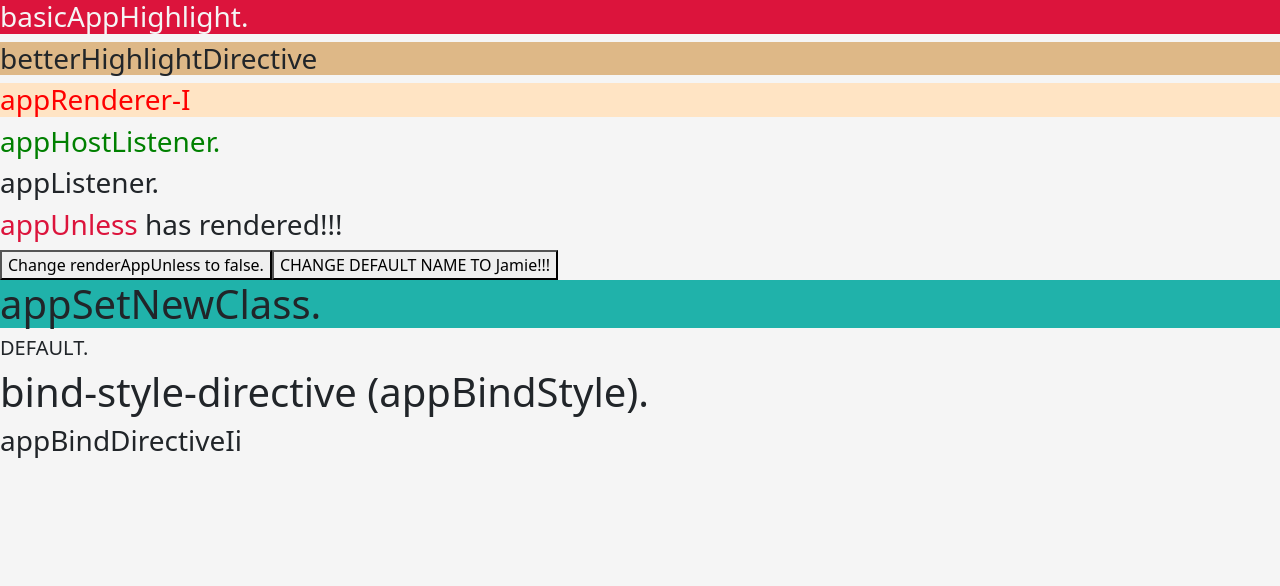
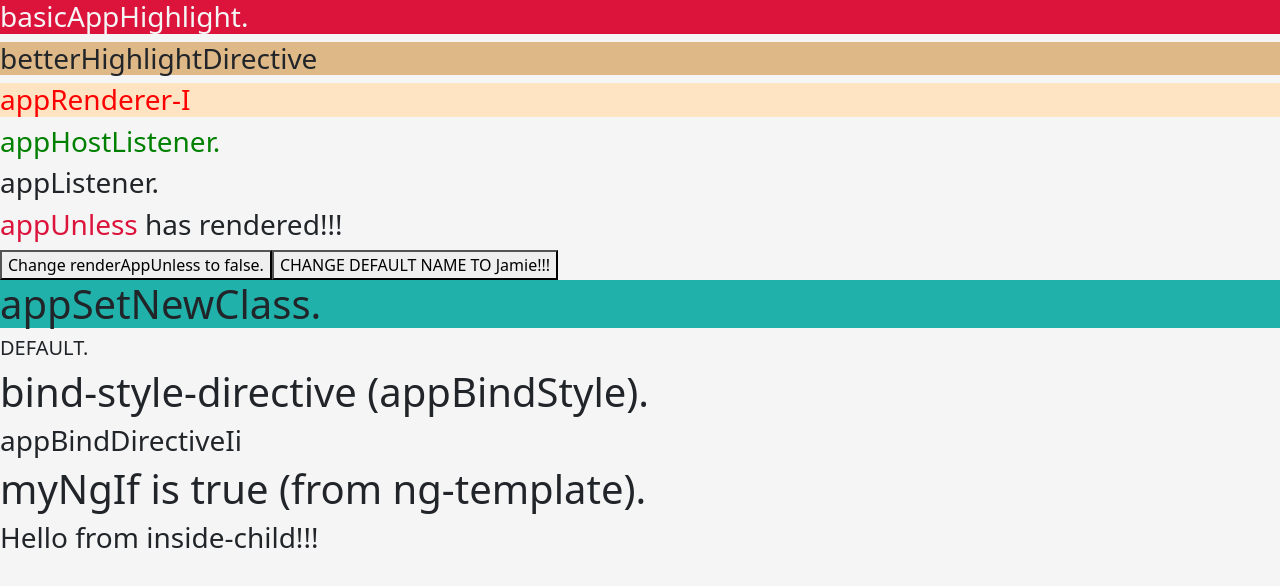
Before and after one commit to dho1115/fictional-business, an Angular app: page / in a window 1280 px wide. Shown: the top 586 px of the page. Built offline with nearby package versions, Linux system fonts and the light colour scheme.

Commit message:
inside-child-component.html/ts

```diff
--- a/src/app/StructuralDirectives/Setters-iv/set-iv.directive.ts
+++ b/src/app/StructuralDirectives/Setters-iv/set-iv.directive.ts
@@ -1,10 +1,17 @@
-import { Directive } from '@angular/core';
+import { Directive, ViewContainerRef, TemplateRef, OnInit } from '@angular/core';
 
 @Directive({
-  selector: '[appSetIv]'
+  selector: '[myNgIf]'
 })
 export class SetIvDirective {
 
-  constructor() { }
+  constructor(private viewContainer: ViewContainerRef, private template: TemplateRef<object>) { }
+
+  ngOnInit() {
+    const condition = true;
+
+    condition && this.viewContainer.createEmbeddedView(this.template);
+    !condition && this.viewContainer.clear();
+  }
 
 }
--- a/src/app/app.component.html
+++ b/src/app/app.component.html
@@ -52,3 +52,13 @@
   <h3 appBindDirectiveIi="setStyles">appBindDirectiveIi</h3>
  </div>
  <!------------------------------------------------>
+
+<!----- myngif practice ----->
+<ng-template myNgIf>
+  <h1>myNgIf is true (from ng-template).</h1>
+</ng-template>
+<!--------------------------->
+
+<!----- app-inside-child ----->
+<app-inside-child></app-inside-child>
+<!---------------------------->
--- a/src/app/app.component.ts
+++ b/src/app/app.component.ts
@@ -12,4 +12,5 @@ export class AppComponent {
   defaultName: string = '';
   addNewClass = false;
   setStyles = 'color: red, background-color: green, border: 1px solid black';
+  myngifis = true;
 }
--- a/src/app/view-child/inside-child/inside-child.component.html
+++ b/src/app/view-child/inside-child/inside-child.component.html
@@ -1,3 +1,3 @@
 <div #insideChild>
-  <h3>Hello from inside-child!!!</h3>
+  <h3 #insideH3>Hello from inside-child!!!</h3>
 </div>
--- a/src/app/view-child/inside-child/inside-child.component.ts
+++ b/src/app/view-child/inside-child/inside-child.component.ts
@@ -1,15 +1,20 @@
-import { Component, OnInit } from '@angular/core';
+import { Component, OnInit, ViewChild, ElementRef } from '@angular/core';
 
 @Component({
   selector: 'app-inside-child',
   templateUrl: './inside-child.component.html',
   styleUrls: ['./inside-child.component.css']
 })
+
 export class InsideChildComponent implements OnInit {
+  @ViewChild("insideChild", {static: true}) getInsideChild: ElementRef;
+  @ViewChild("insideH3", {static: true}) getH3: ElementRef;
 
   constructor() { }
 
   ngOnInit(): void {
+    console.log({ getInsideChild: this.getInsideChild.nativeElement.children[0].firstChild.data });
+    console.log({ getH3: this.getH3.nativeElement.firstChild.data })
   }
 
 }
--- a/src/app/view-child/view-child.component.ts
+++ b/src/app/view-child/view-child.component.ts
@@ -5,7 +5,7 @@ import { Component, OnInit, ViewChild, ElementRef } from '@angular/core';
   templateUrl: './view-child.component.html',
   styleUrls: ['./view-child.component.css']
 })
-export class ViewChildComponent {
+export class ViewChildComponent implements OnInit {
   @ViewChild("employeeName", {static: true}) empNameRef: ElementRef; //strict: false.
 
   constructor() { }
@@ -14,6 +14,10 @@ export class ViewChildComponent {
     console.log({ empNameRef })
   }
 
+  ngOnInit() {
+    console.log({empNameRef: this.empNameRef})
+  }
+
   viewChildComponent() {
     console.log({ empNameRef: this.empNameRef })
   }
```
Also changed, not shown: 1 other file (tests, documents, lock files or other folders).
